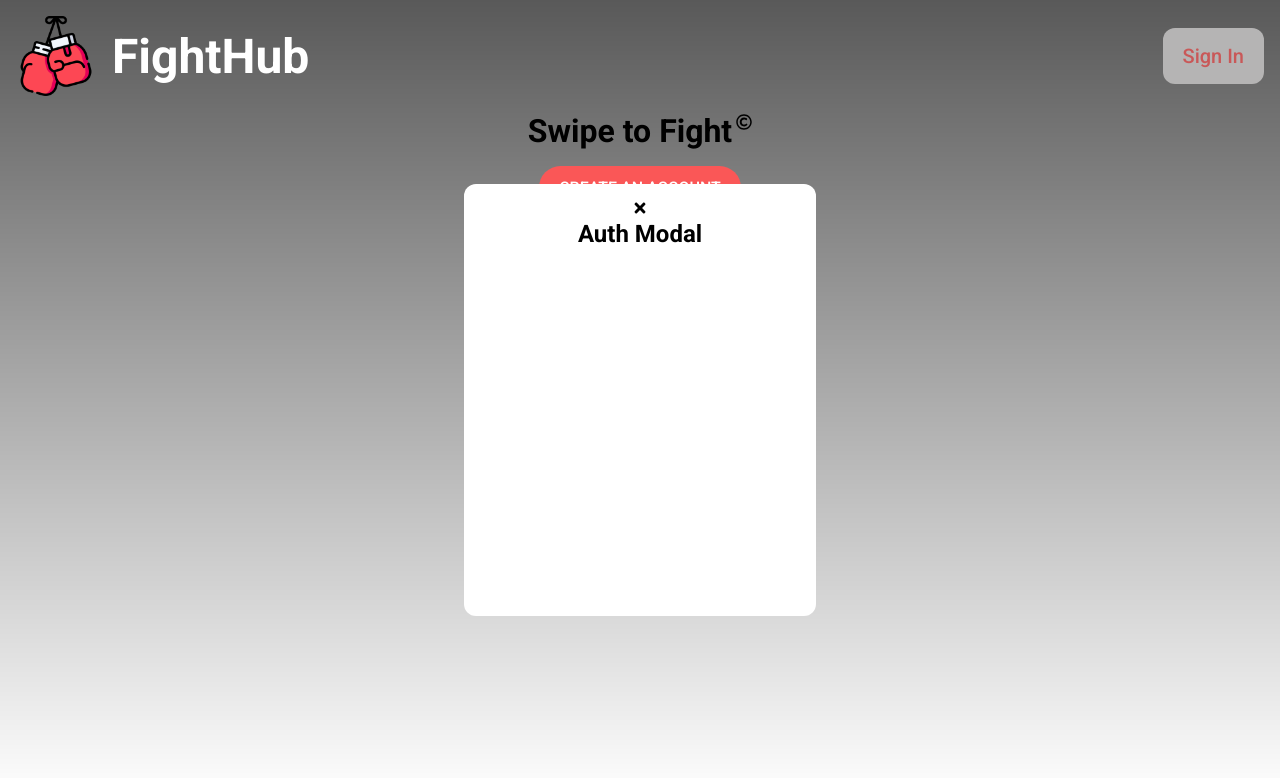
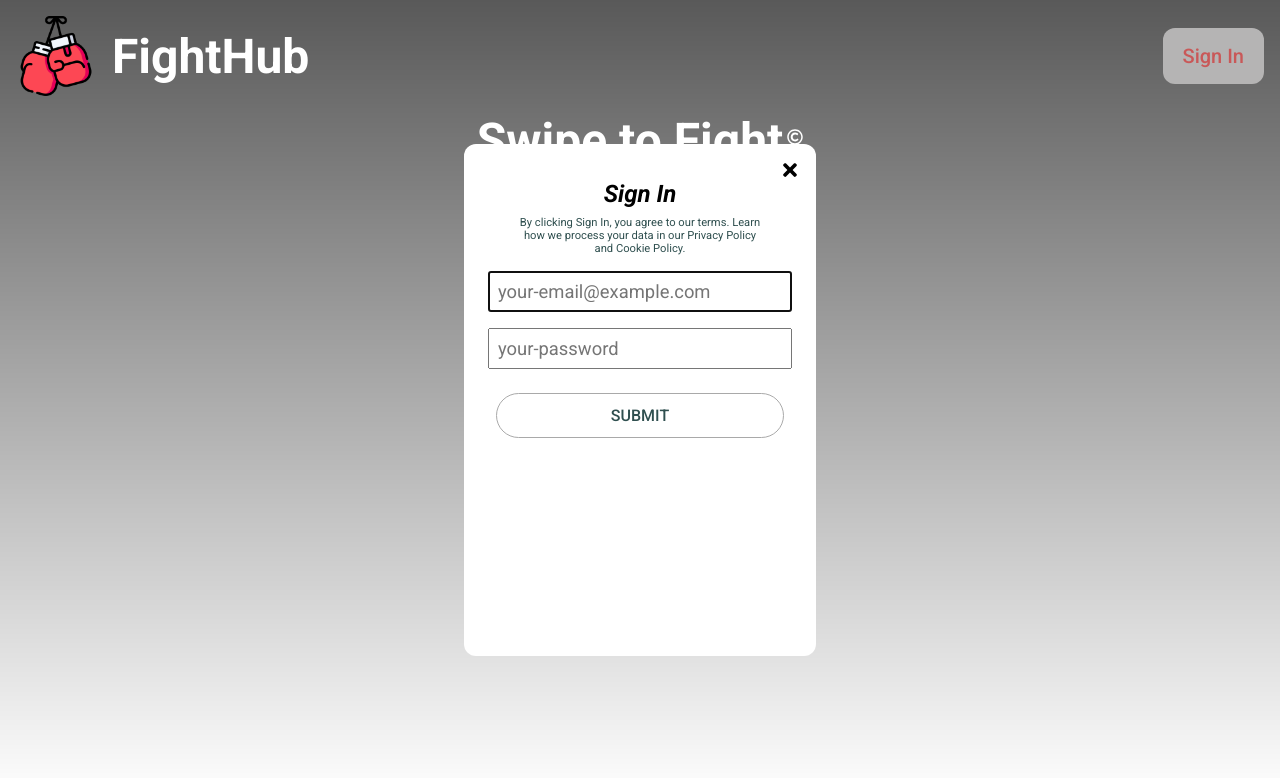
Before and after one commit to NoahLett/FightHub, a React (Vite) app: page / in a window 1280 px wide. Both pictures are taken after a click on the button "Sign In". Shown: the top 778 px of the page. Built offline with nearby package versions, Linux system fonts and the light colour scheme; a web font is replaced by a local one.

Commit message:
Created auth modal and sign in and signup form

```diff
--- a/index.html
+++ b/index.html
@@ -2,7 +2,7 @@
 <html lang="en">
   <head>
     <meta charset="UTF-8" />
-    <link rel="icon" type="image/svg+xml" href="/vite.svg" />
+    <link rel="icon" type="image" href="/images/boxing-gloves.png" />
     <meta name="viewport" content="width=device-width, initial-scale=1.0" />
     <title>FightHub</title>
   </head>
--- /dev/null
+++ b/src/components/AuthForm/AuthForm.css
@@ -0,0 +1,66 @@
+form {
+    display: flex;
+    flex-direction: column;
+}
+
+input[type=password],
+input[type=email] {
+    padding: .5rem;
+    margin: .5rem;
+    font-size: 1.15rem;
+}
+
+.submit-button {
+    color: darkslategrey;
+    background-color: white;
+    font-size: 1rem;
+    font-weight: 500;
+    text-transform: uppercase;
+    padding: .75rem 1.5rem;
+    border-radius: 2rem;
+    border: solid 1px darkgray;
+    margin: 1rem;
+    cursor: pointer;
+    transition: all .2s ease;
+}
+
+.submit-button:hover {
+    background-color: rgb(243, 240, 240);
+    color: black
+}
+
+.label {
+    position: relative;
+}
+
+.instructions {
+    color: white;
+    background-color: rgb(53, 53, 53);
+    padding: .5rem;
+    margin-left: .5rem;
+    margin-right: .5rem;
+    border-radius: .25rem;
+}
+
+.offscreen {
+    position: absolute;
+    left: 99999px;
+}
+
+.hide {
+    display: none;
+}
+
+.valid {
+    color: rgb(0, 173, 0);
+    position: absolute;
+    right: 1.25rem;
+    top: 1.25rem;
+}
+
+.invalid {
+    color: red;
+    position: absolute;
+    right: 1.25rem;
+    top: 1.25rem;
+}
--- /dev/null
+++ b/src/components/AuthForm/AuthForm.jsx
@@ -0,0 +1,146 @@
+import './AuthForm.css';
+import { useEffect, useState, useRef } from 'react';
+import { FaTimes, FaCheck } from 'react-icons/fa'
+
+const EMAIL_REGEX = /^[^\s@]+@[^\s@]+\.[^\s@]+$/;
+const PWD_REGEX = /^(?=.*[a-z])(?=.*[A-Z])(?=.*[0-9])(?=.*[!@#$%]).{8,24}$/;
+
+const AuthForm = ({isSignUp}) => {
+
+    const emailRef = useRef();
+    const errRef = useRef();
+
+    const [email, setEmail] = useState('');
+    const [validEmail, setValidEmail] = useState(false);
+    const [emailFocus, setEmailFocus] = useState(false);
+
+    const [password, setPassword] = useState('');
+    const [validPassword, setValidPassword] = useState(false);
+    const [passwordFocus, setPasswordFocus] = useState(false);
+
+    const [matchPassword, setMatchPassword] = useState('');
+    const [validMatch, setValidMatch] = useState(false);
+    const [matchFocus, setMatchFocus] = useState(false);
+
+    const [errMessage, setErrMessage] = useState('');
+
+    useEffect(() => {
+        emailRef.current.focus();
+    }, [])
+
+    const handleSubmit = e => {
+        e.preventDefault();
+        try {
+          if (isSignUp && (password !== matchPassword)) {
+            setErrMessage('Passwords need to match!');
+          }
+        } catch (error) {
+          console.log(error);
+        }
+    }
+
+    useEffect(()=> {
+      const result = EMAIL_REGEX.test(email);
+      setValidEmail(result);
+    }, [email])
+
+    useEffect(() => {
+        const result = PWD_REGEX.test(password);
+        setValidPassword(result);
+        const match = password === matchPassword;
+        setValidMatch(match);
+    }, [password, matchPassword])
+
+    useEffect(() => {
+        setErrMessage('');
+    }, [email, password, matchPassword])
+
+  return (
+    <form onSubmit={handleSubmit}>
+        { isSignUp &&
+          <label className='label'>
+            <span className={validEmail ? "valid" : "hide"}>
+                <FaCheck />
+            </span>
+            <span className={validEmail || !email ? "hide" : "invalid"}>
+                <FaTimes />
+            </span>
+          </label>
+        }
+        <input
+          type='email'
+          id='email'
+          name='email'
+          ref={emailRef}
+          placeholder='your-email@example.com'
+          required
+          onChange={(e) => setEmail(e.target.value)}
+          onFocus={() => setEmailFocus(true)}
+          onBlur={() => setEmailFocus(false)}
+        />
+        { isSignUp &&
+          <p className={emailFocus && email && !validEmail ? "instructions" : "offscreen"}>
+              Must be a valid email address.
+          </p>
+        }
+        { isSignUp &&
+        <label className='label'>
+          <span className={validPassword ? "valid" : "hide"}>
+              <FaCheck />
+          </span>
+          <span className={validPassword || !password ? "hide" : "invalid"}>
+              <FaTimes />
+          </span>
+        </label>
+        }
+        <input
+          type='password'
+          id='password'
+          name='password'
+          placeholder='your-password'
+          required
+          onChange={(e) => setPassword(e.target.value)}
+          onFocus={() => setPasswordFocus(true)}
+          onBlur={() => setPasswordFocus(false)}
+        />
+        { isSignUp &&
+          <p className={passwordFocus && !validPassword ? "instructions" : "offscreen"}>
+              8 to 24 characters.
+              Must include uppercase and lowercase letters, a number and a special character.
+              Allowed special characters: !, @, #, $, %
+          </p>
+        }
+        { isSignUp &&
+          <label className='label'>
+            <span className={validMatch && matchPassword ? "valid" : "hide"}>
+                <FaCheck />
+            </span>
+            <span className={validMatch || !matchPassword ? "hide" : "invalid"}>
+                <FaTimes />
+            </span>
+          </label>
+        }
+        { isSignUp && (
+          <input
+            type='password'
+            id='confirm_password'
+            name='confirm_password'
+            placeholder='confirm-password'
+            required
+            onChange={(e) => setMatchPassword(e.target.value)}
+            onFocus={() => setMatchFocus(true)}
+            onBlur={() => setMatchFocus(false)}
+          />
+        )}
+        { isSignUp && (
+          <p className={matchFocus && !validMatch ? "instructions" : "offscreen"}>
+              Must match the first password input field.
+          </p>
+        )}
+        <input className='submit-button' type="submit" disabled={!validPassword || !validMatch ? true : false} />
+        <p ref={errRef} className={errMessage ? 'error' : 'offscreen'}>{errMessage}</p>
+    </form>
+  )
+}
+
+export default AuthForm
--- a/src/components/AuthModal/AuthModal.css
+++ b/src/components/AuthModal/AuthModal.css
@@ -6,12 +6,34 @@
     right: 0;
     margin: auto;
     max-width: 20rem;
-    height: 25rem;
+    height: 30rem;
     background-color: white;
     border-radius: .75rem;
     padding: 1rem;
 }
 
+.close-button-container {
+    display: flex;
+    justify-content: end;
+}
+
+.auth-modal-header {
+    font-style: italic;
+    font-weight: 700;
+}
+
+.disclaimer {
+    font-size: .7rem;
+    margin: .5rem 2.25rem;
+    text-align: center;
+    color: darkslategray;
+}
+
 .close-button {
-    font-size: 1rem;
+    font-size: 1.25rem;
 }
+
+.close-button:hover {
+    cursor: pointer;
+    color: darkslategray;
+}
--- a/src/components/AuthModal/AuthModal.jsx
+++ b/src/components/AuthModal/AuthModal.jsx
@@ -1,7 +1,9 @@
 import './AuthModal.css';
+import AuthForm from '../AuthForm/AuthForm';
 import { FaTimes } from "react-icons/fa";
+import { useEffect } from 'react';
 
-const AuthModal = ({ setShowModal }) => {
+const AuthModal = ({ setShowModal, isSignUp }) => {
 
     const handleClick = () => {
         setShowModal(false);
@@ -9,8 +11,12 @@ const AuthModal = ({ setShowModal }) => {
 
     return (
     <div className="auth-modal">
-        <div><FaTimes onClick={handleClick} className="close-button"/></div>
-        <h2>Auth Modal</h2>
+        <div className='close-button-container'>
+            <FaTimes onClick={handleClick} className="close-button"/>
+        </div>
+        <h2 className='auth-modal-header'>{isSignUp ? 'Create Account' : 'Sign In'}</h2>
+        <p className='disclaimer'>By clicking Sign In, you agree to our terms. Learn how we process your data in our Privacy Policy and Cookie Policy.</p>
+        <AuthForm isSignUp={isSignUp} />
     </div>
   )
 }
--- a/src/components/Navbar/Navbar.jsx
+++ b/src/components/Navbar/Navbar.jsx
@@ -1,9 +1,10 @@
 import './Navbar.css';
 
-const Navbar = ({ authToken, minimal, showModal, setShowModal }) => {
+const Navbar = ({ authToken, minimal, showModal, setShowModal, setIsSignUp }) => {
 
   const handleClick = () => {
     setShowModal(true);
+    setIsSignUp(false);
   }
 
   return (
--- a/src/pages/Home/Home.css
+++ b/src/pages/Home/Home.css
@@ -23,6 +23,11 @@
     background: linear-gradient(to bottom, rgba(0, 0, 0, 0.65) 0%, rgba(0, 0, 0, 0) 100%);
 }
 
+.slogan {
+    font-size: 3rem;
+    color: white;
+}
+
 .copy-right {
     font-size: 1rem;
     margin-bottom: .75rem;
--- a/src/pages/Home/Home.jsx
+++ b/src/pages/Home/Home.jsx
@@ -7,23 +7,26 @@ import AuthModal from '../../components/AuthModal/AuthModal';
 const Home = () => {
 
   const [showModal, setShowModal] = useState(false);
+  const [isSignUp, setIsSignUp] = useState(true);
 
   const authToken = false;
 
   const handleClick = () => {
+    setIsSignUp(true);
     setShowModal(true);
+    console.log(isSignUp);
   }
 
   return (
     <div className='overlay'>
-    <Navbar showModal={showModal} setShowModal={setShowModal} authToken={authToken} />
+    <Navbar setIsSignUp={setIsSignUp} showModal={showModal} setShowModal={setShowModal} authToken={authToken} />
       <div className='home-page'>
         <h1 className='slogan'>Swipe to Fight<FaRegCopyright className='copy-right'/></h1>
         <button className='auth-button' onClick={handleClick}>
           {authToken ? 'Sign Out' : 'Create an Account'}
         </button>
 
-        {showModal && <AuthModal setShowModal={setShowModal} />}
+        {showModal && <AuthModal setIsSignUp={setIsSignUp} isSignUp={isSignUp} setShowModal={setShowModal} />}
 
       </div>
     </div>
```
